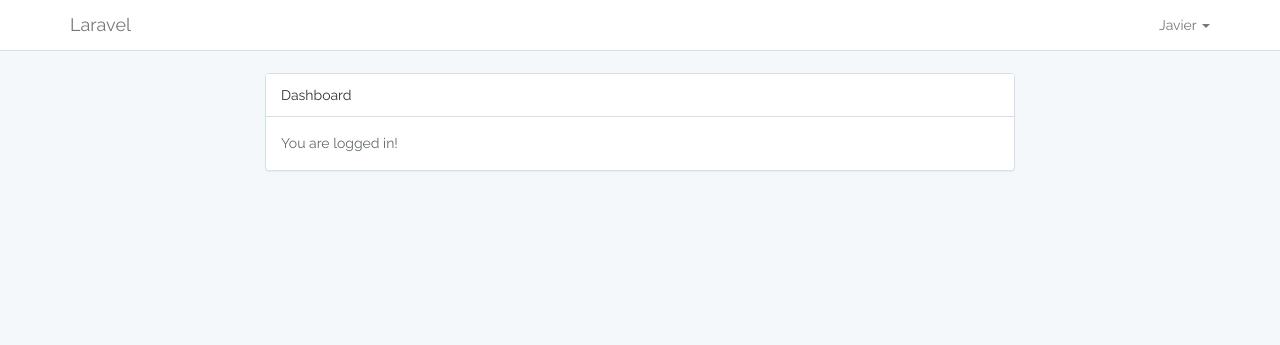
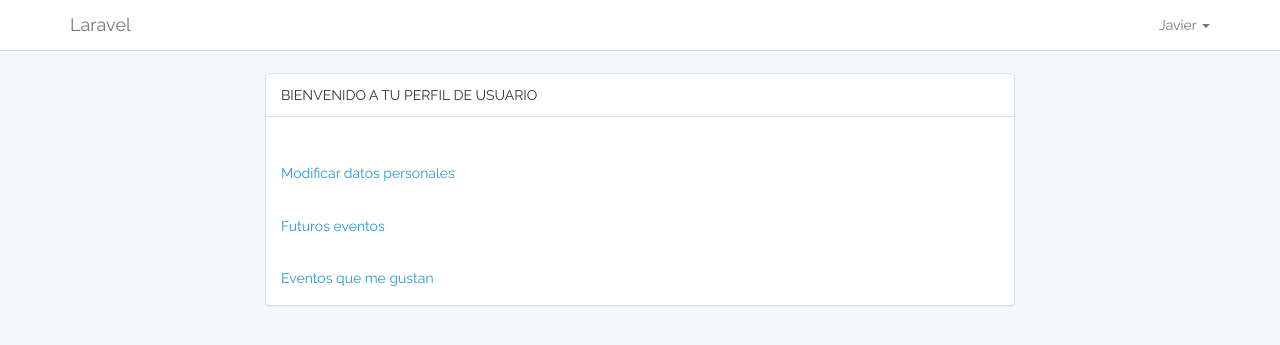
Before and after one commit to ajah1/MAGREvent, a Laravel app: page /home in a window 1280 px wide. Shown: the top 345 px of the page. Run offline with Laravel 8, Linux system fonts and the light colour scheme; a user stored in the database is signed in; data comes from the database, SQL or seed files in the repository; settings files or empty folders that the repository lacks are supplied; parts of the project's set-up code (start-up, migrations or seed data) failed here and were passed over.

Commit message:
cambios en parte privada

```diff
--- a/eventos/resources/views/home.blade.php
+++ b/eventos/resources/views/home.blade.php
@@ -5,7 +5,7 @@
     <div class="row">
         <div class="col-md-8 col-md-offset-2">
             <div class="panel panel-default">
-                <div class="panel-heading">Dashboard</div>
+                <div class="panel-heading">BIENVENIDO A TU PERFIL DE USUARIO</div>
 
                 <div class="panel-body">
                     @if (session('status'))
@@ -13,8 +13,21 @@
                             {{ session('status') }}
                         </div>
                     @endif
-
-                    You are logged in!
+                </div>
+                <div class="panel-body">
+                    <a>
+                        Modificar datos personales
+                    </a>
+                </div>
+                <div class="panel-body">
+                    <a>
+                        Futuros eventos
+                    </a>
+                </div>
+                <div class="panel-body">
+                    <a>
+                        Eventos que me gustan
+                    </a>
                 </div>
             </div>
         </div>
--- a/eventos/resources/views/layouts/app.blade.php
+++ b/eventos/resources/views/layouts/app.blade.php
@@ -8,7 +8,7 @@
     <!-- CSRF Token -->
     <meta name="csrf-token" content="{{ csrf_token() }}">
 
-    <title>{{ config('app.name', 'Laravel') }}</title>
+    <title>{{ config('app.name', 'MAGREvent') }}</title>
 
     <!-- Styles -->
     <link href="{{ asset('css/app.css') }}" rel="stylesheet">
```
Also changed, not shown: eventos/resources/views/index.blade.php (+7 -1 lines), 1 other file.
